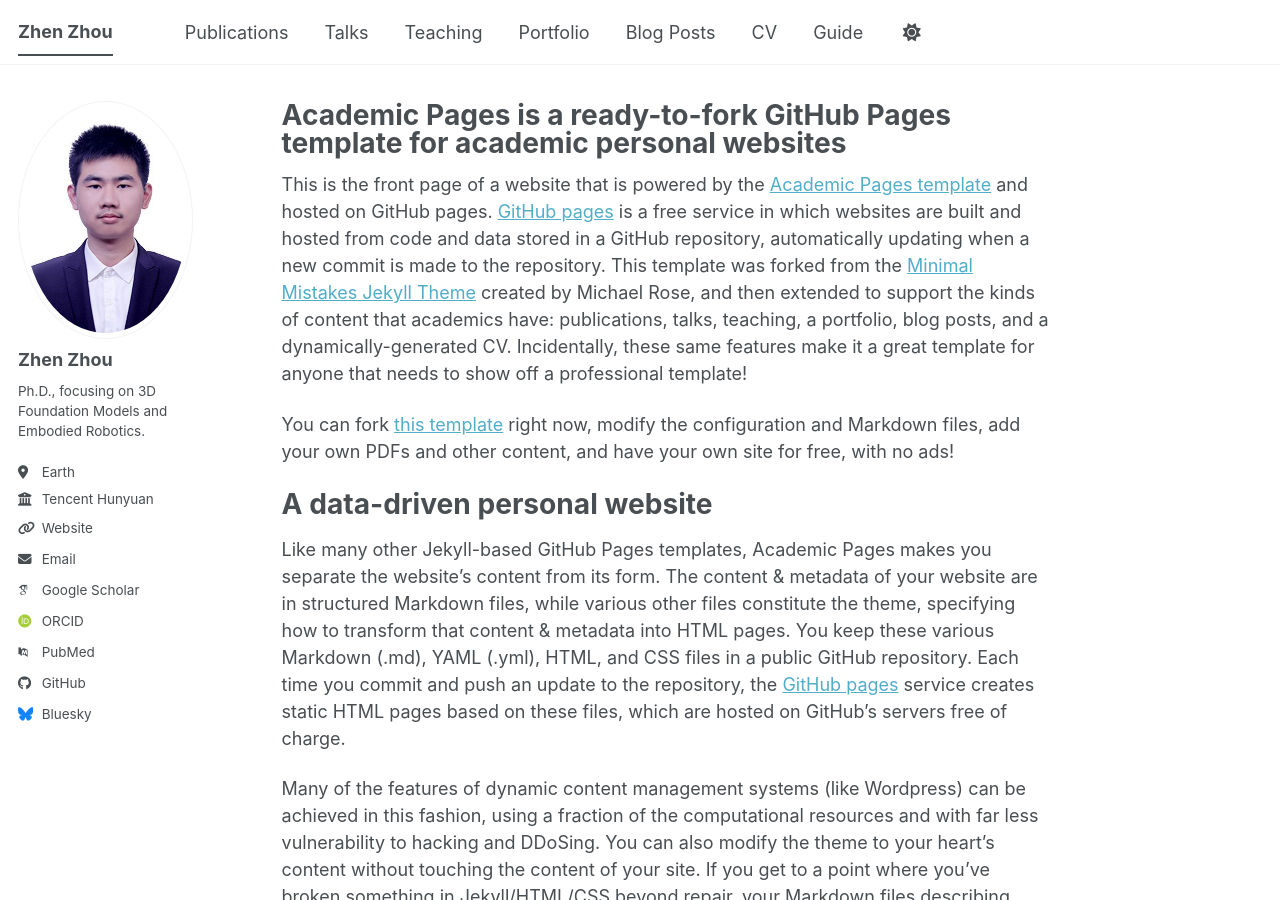
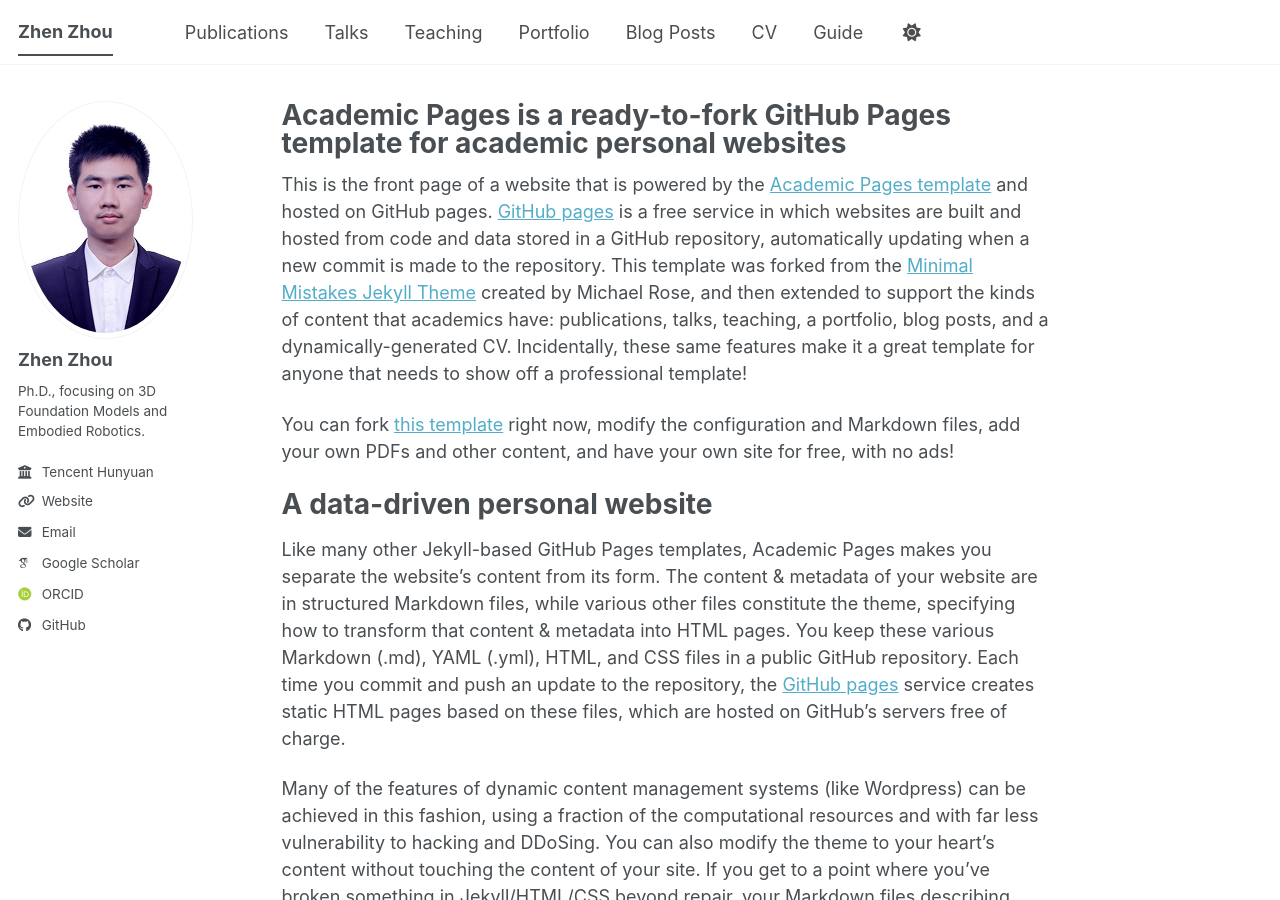
Before and after one commit to zhen6618/zhen6618.github.io, a Jekyll site: the page built from _pages/about.md, in a window 1280 px wide and 900 px high. Built offline with Jekyll 4.4.1, drawn with Linux system fonts in a browser that asks for light colours; some web fonts are replaced; a script bundle is joined from its source files by our own code; library files that are not in the unit come from our copies.

Commit message:
Update _config.yml

```diff
--- a/_config.yml
+++ b/_config.yml
@@ -26,7 +26,7 @@
   name             : "Zhen Zhou"
   pronouns         : # example: "she/her"
   bio              : "Ph.D., focusing on 3D Foundation Models and Embodied Robotics."
-  location         : "Earth"
+  # location         : "Earth"
   employer         : "Tencent Hunyuan"
   uri              : "https://zhen6618.github.io"
   email            : "zityzhou@tencent.com"
@@ -40,7 +40,7 @@
   orcid            : "https://orcid.org/my-orcid?orcid=0000-0003-3929-1549"
   semantic         : # URL
   ssrn             : # URL
-  pubmed           : "https://www.ncbi.nlm.nih.gov/pubmed/?term=john+snow"
+  # pubmed           : "https://www.ncbi.nlm.nih.gov/pubmed/?term=john+snow"
   researchgate     : # URL
   scopus           : # URL
   zotero           : # URL
@@ -50,13 +50,13 @@
   bitbucket        : # Username - Update with your username on the site
   codepen          : # Username
   dribbble         : # Username
-  github           : "academicpages"
+  github           : "zhen6618"
   kaggle           : # Username
   stackoverflow    : # User number or user number and name (i.e., use "1" or "1/jeff-atwood")
 
   # Social media
   artstation       : # Username
-  bluesky          : "bsky.app" # Replace this with you Bluesky username
+  # bluesky          : "bsky.app" # Replace this with you Bluesky username
   facebook         : # Username
   flickr           : # Username
   foursquare       : # Username
```
